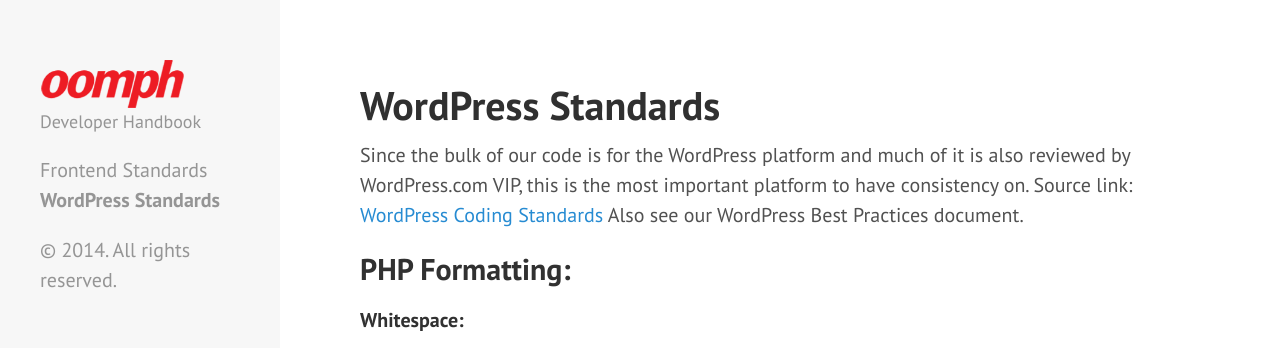
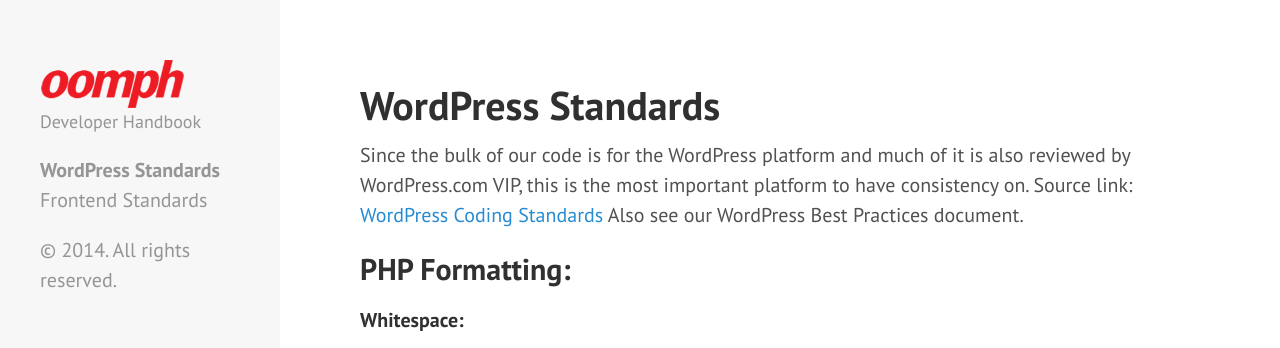
Before and after one commit to johncionci/developer-handbook, a Jekyll site: the page built from index.md, in a window 1280 px wide. Shown: the top 348 px of the page. Built offline with Jekyll 4.4.1, drawn with Linux system fonts in a browser that asks for light colours; Markdown is read by kramdown in place of the engine named in the settings.

Commit message:
Changed links

```diff
--- a/_includes/sidebar.html
+++ b/_includes/sidebar.html
@@ -12,17 +12,16 @@
         `layout: page` in the front-matter. See readme for usage.
       {% endcomment %}
 
-      {% assign pages_list = site.pages %}
-      {% for node in pages_list %}
-        {% if node.title != null %}
-          {% if node.layout == "page" %}
-            <li class="sidebar-nav-item{% if page.url == node.url %} active{% endif %}">
-              <a href="developer-handbook/{{ node.url }}">{{ node.title }}</a>
-            </li>
-          {% endif %}
-        {% endif %}
-      {% endfor %}
-    </ul>
+      <ul class="sidebar-nav">
+        <li class="sidebar-nav-item active">
+          <a href="developer-handbook/">WordPress Standards</a>
+        </li>
+        <li class="sidebar-nav-item">
+          <a href="developer-handbook/frontend">Frontend Standards</a>
+        </li>
+      </ul>
+
+
 
     <p>&copy; {{ site.time | date: '%Y' }}. All rights reserved.</p>
   </div>
```
Also changed, not shown: 1 other file.
